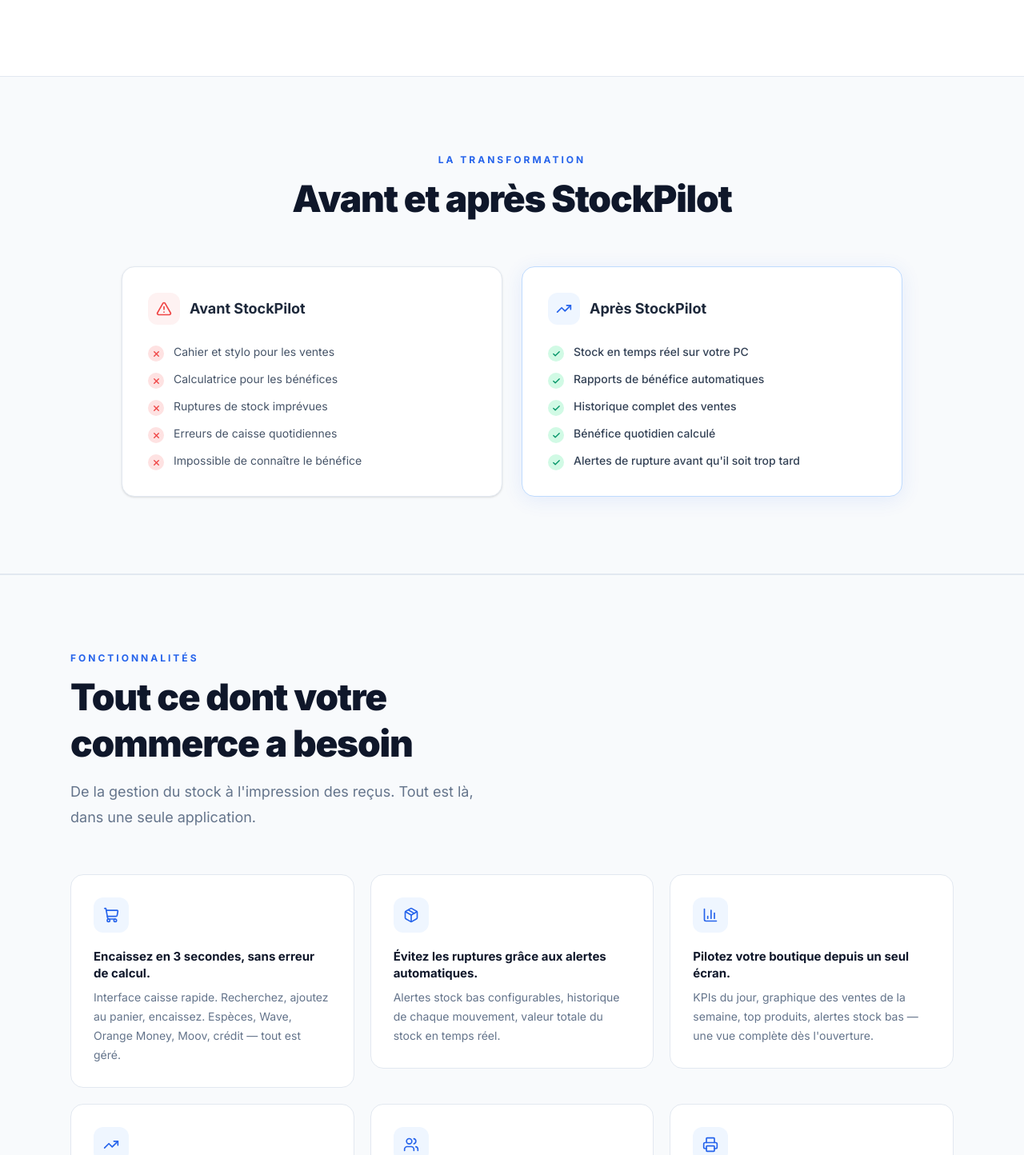
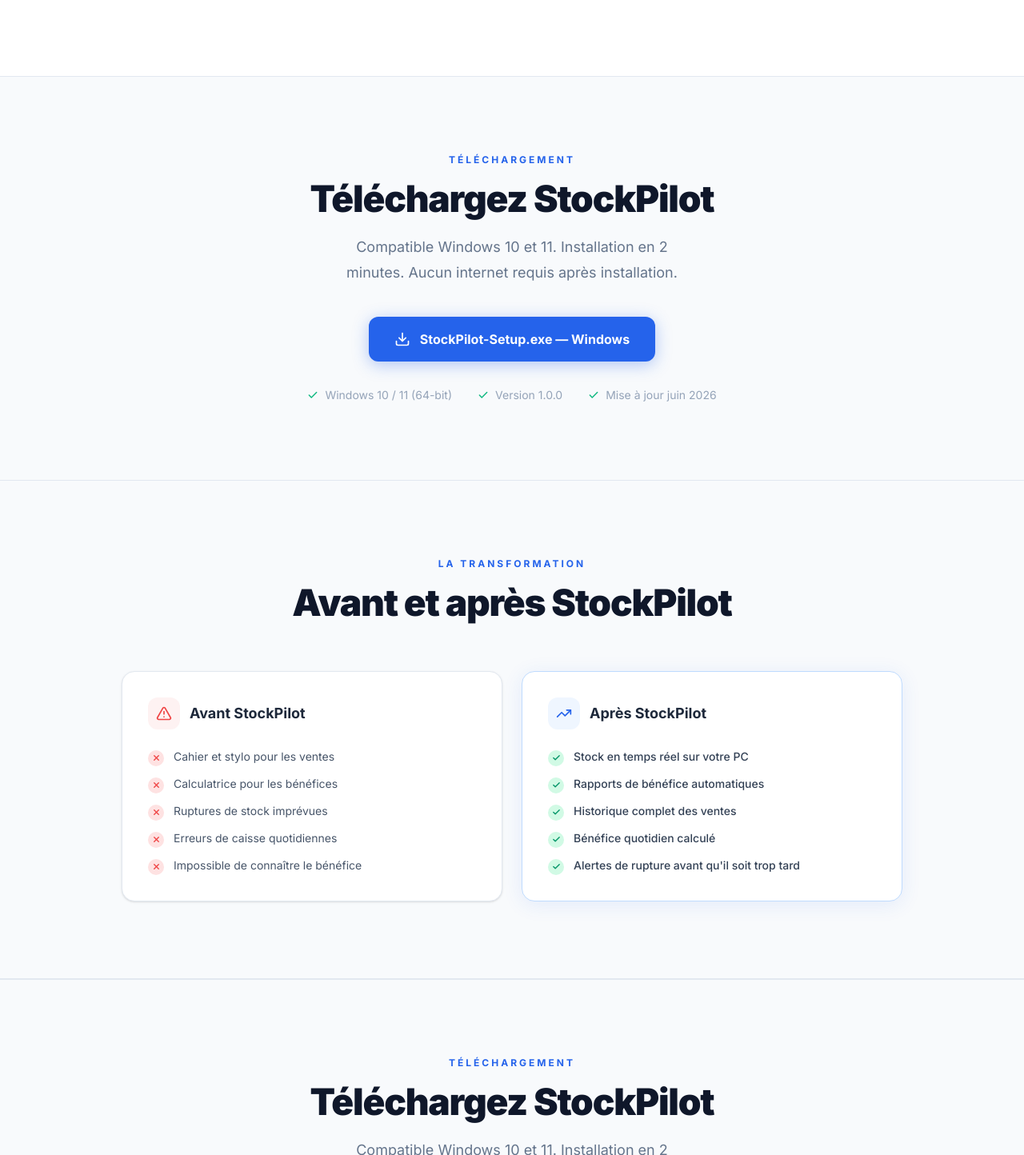
Before and after one commit to deogratias228/stockpilot, a Next.js app: page / in a window 1280 px wide. Shown: the part 2406-3850 px from the top of the page at 80% size. Built offline with nearby package versions, Linux system fonts and the light colour scheme.

Commit message:
dashboard img added

```diff
--- a/app/page.tsx
+++ b/app/page.tsx
@@ -198,7 +198,7 @@
         {/* <div className="w-8 h-8 bg-blue-600 rounded-lg flex items-center justify-center">
           <Package size={16} className="text-white" />
         </div> */}
-        <img src="android-chrome-512x512.png" className="w-8 h-8"/>
+        <img src="android-chrome-512x512.png" className="w-8 h-8" />
         StockPilot
       </a>
 
@@ -946,7 +946,7 @@
           {/* <div className="w-7 h-7 bg-blue-600 rounded-lg flex items-center justify-center">
             <Package size={13} className="text-white" />
           </div> */}
-          <img src="android-chrome-512x512.png" className="w-8 h-8"/>
+          <img src="android-chrome-512x512.png" className="w-8 h-8" />
           StockPilot
         </div>
         <p className="text-xs text-white/30">© 2026 StockPilot. Conçu pour les commerçants africains.</p>
@@ -1068,17 +1068,25 @@
       {/* WHY */}
       <WhySection />
 
+      <DownloadSection />
+
       {/* BEFORE / AFTER */}
       <BeforeAfter />
 
+      <DownloadSection />
+
       {/* FEATURES */}
       <FeaturesSection />
+
+      <DownloadSection />
 
       {/* REVIEWS */}
       <ReviewsSection />
 
       {/* PRICING */}
       <PricingSection />
+
+      <DownloadSection />
 
       {/* FAQ */}
       <FAQSection />
```
